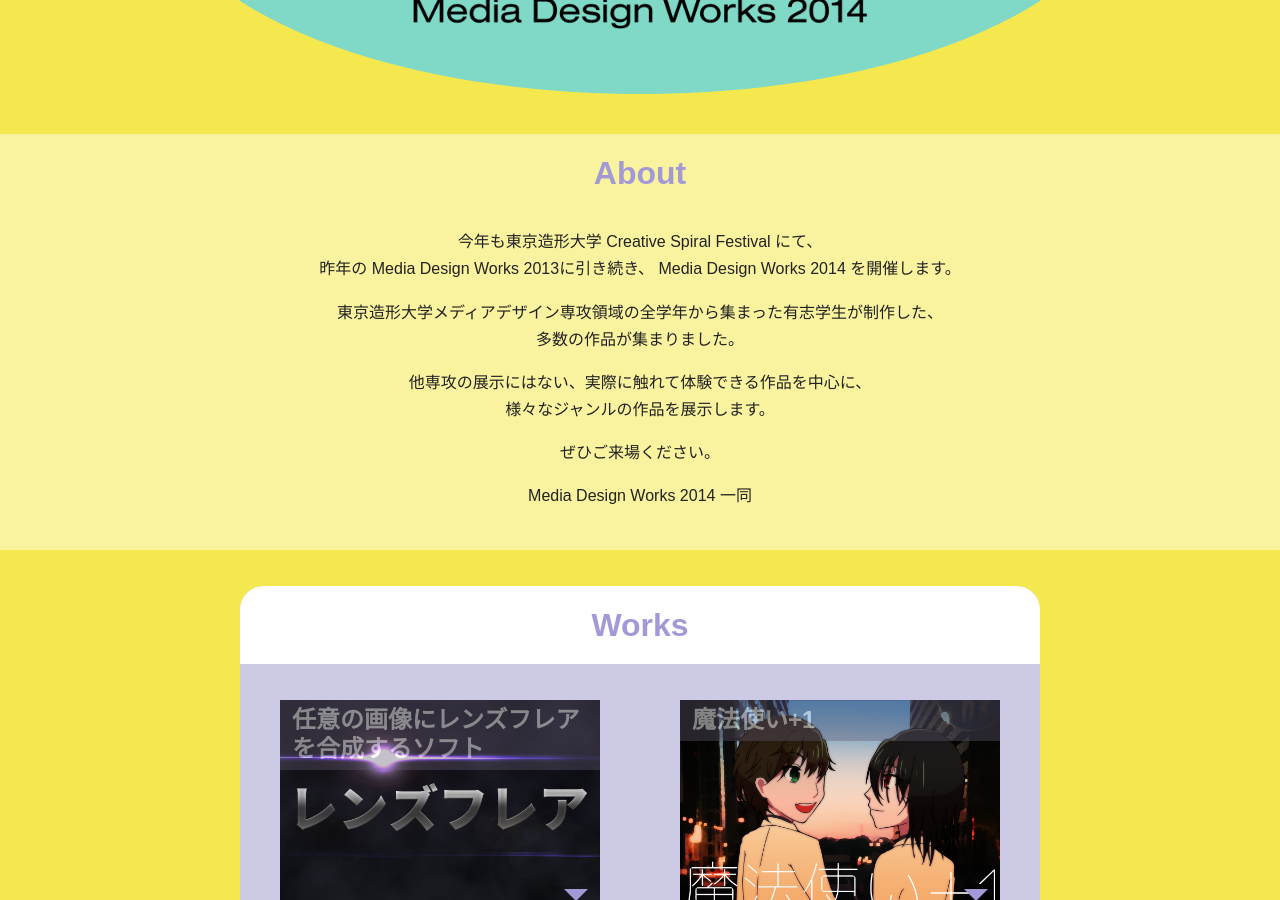
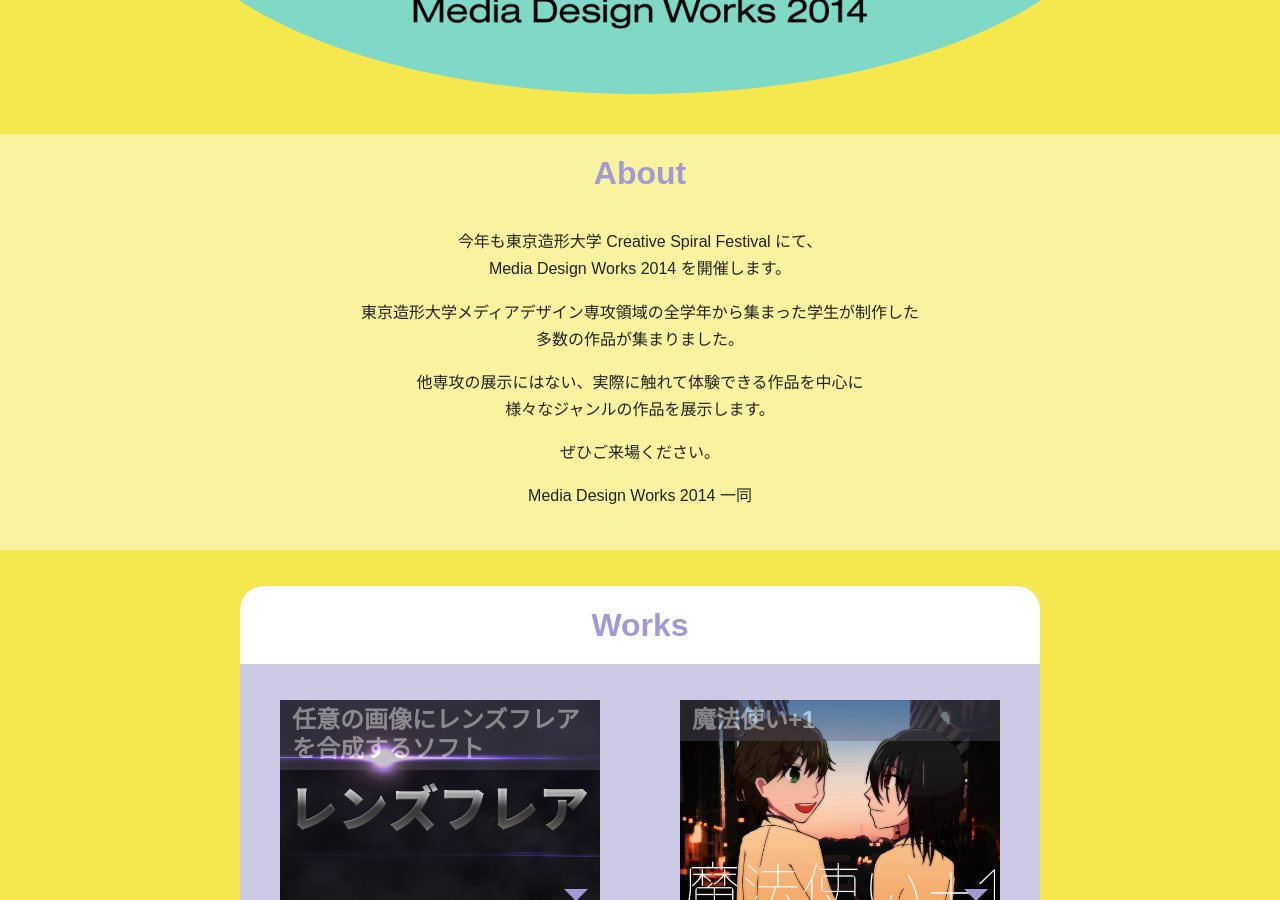
Before and after one commit to mdw2014/mdw2014.github.io, a Jekyll site: the page built from index.html, in a window 1280 px wide and 900 px high, scrolled down 427 px. Built offline with Jekyll 4.4.1, drawn with Linux system fonts in a browser that asks for light colours; nearby versions of some CDN libraries.

Commit message:
Fix expression of poem

```diff
--- a/index.html
+++ b/index.html
@@ -8,9 +8,9 @@ layout: default
       <h1 class="section-heading">About</h1>
     </div>
     <div class="section-contents">
-      <p>今年も東京造形大学 Creative Spiral Festival にて、<br>昨年の Media Design Works 2013に引き続き、 Media Design Works 2014 を開催します。</p>
-      <p>東京造形大学メディアデザイン専攻領域の全学年から集まった有志学生が制作した、<br>多数の作品が集まりました。</p>
-      <p>他専攻の展示にはない、実際に触れて体験できる作品を中心に、<br>様々なジャンルの作品を展示します。</p>
+      <p>今年も東京造形大学 Creative Spiral Festival にて、<br>Media Design Works 2014 を開催します。</p>
+      <p>東京造形大学メディアデザイン専攻領域の全学年から集まった学生が制作した<br>多数の作品が集まりました。</p>
+      <p>他専攻の展示にはない、実際に触れて体験できる作品を中心に<br>様々なジャンルの作品を展示します。</p>
       <p>ぜひご来場ください。</p>
       <p>Media Design Works 2014 一同</p>
     </div>
```
